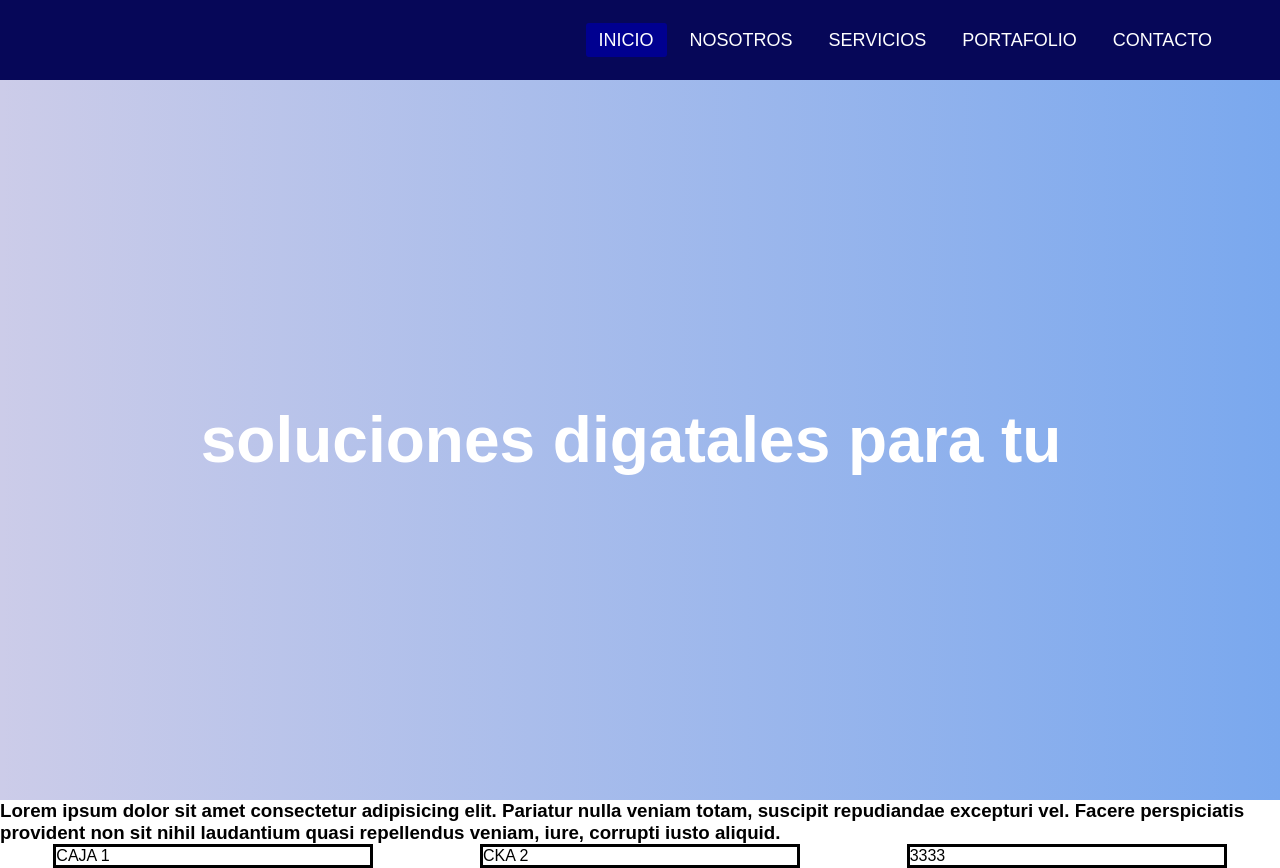
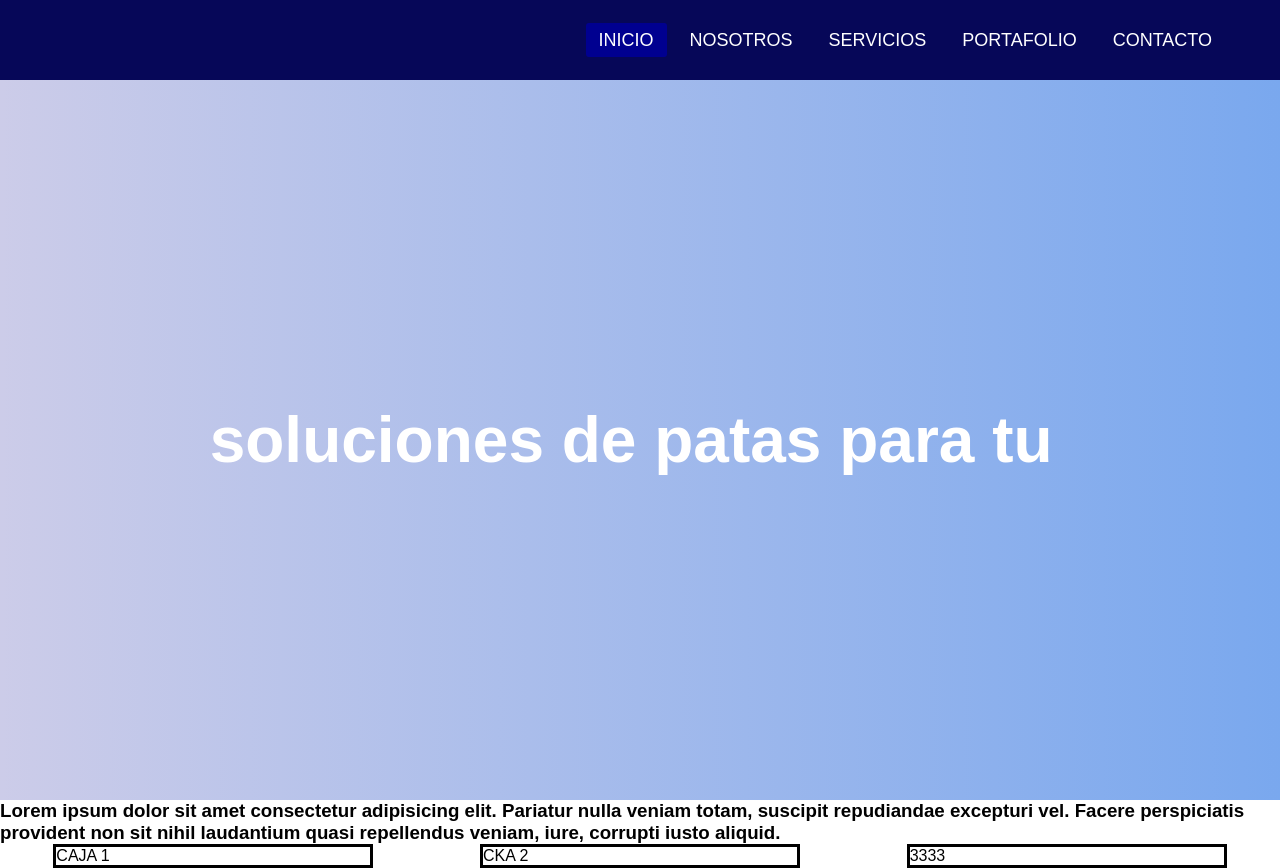
Before and after one commit to xGiovax/Proyecto, a plain HTML site: page paginaindex.html in a window 1280 px wide. Drawn offline with Linux system fonts and the light colour scheme.

Commit message:
Update paginaindex.html

```diff
--- a/paginaindex.html
+++ b/paginaindex.html
@@ -31,7 +31,7 @@
     <section class="banner">
         <div class="row">
             <h2>
-                soluciones digatales para tu
+                soluciones de patas para tu
                 <div class="change" id="rotate">
                     <span>educativo</span>
                     <span>éxito</span>
```
